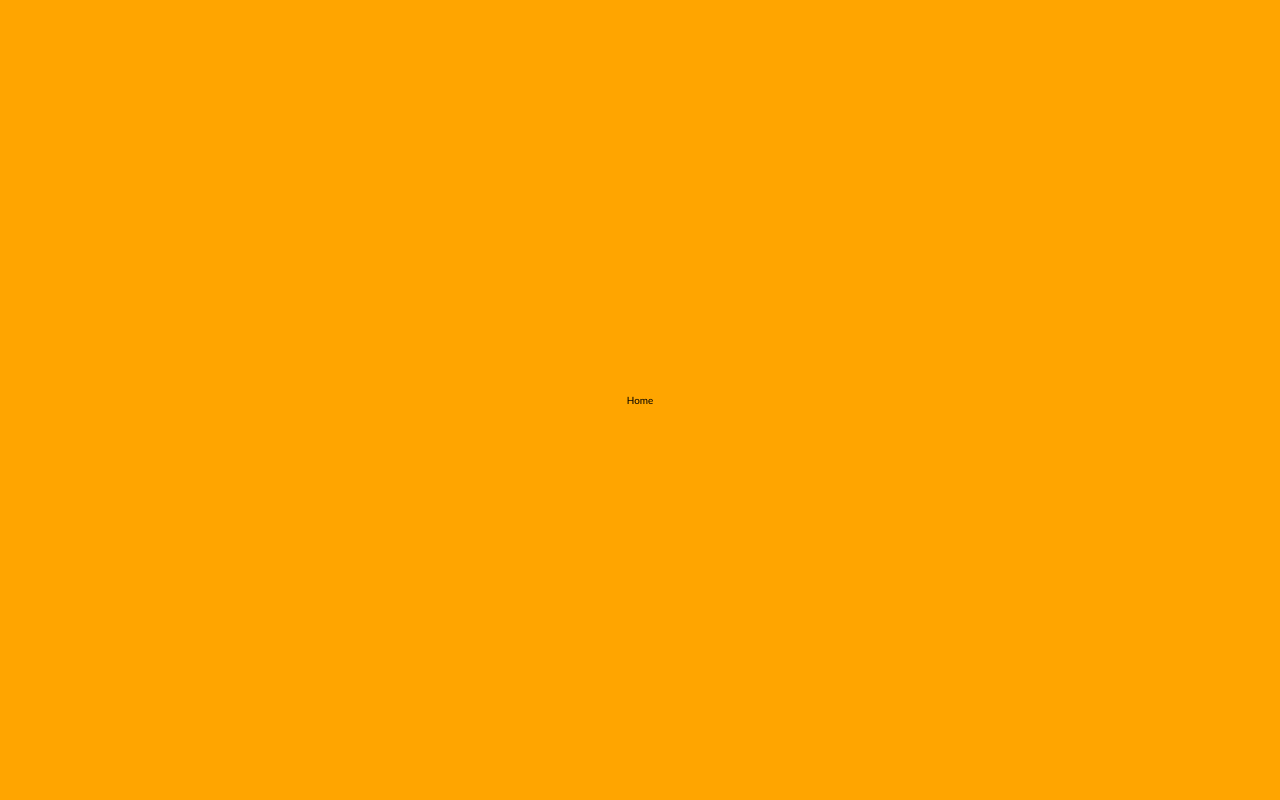
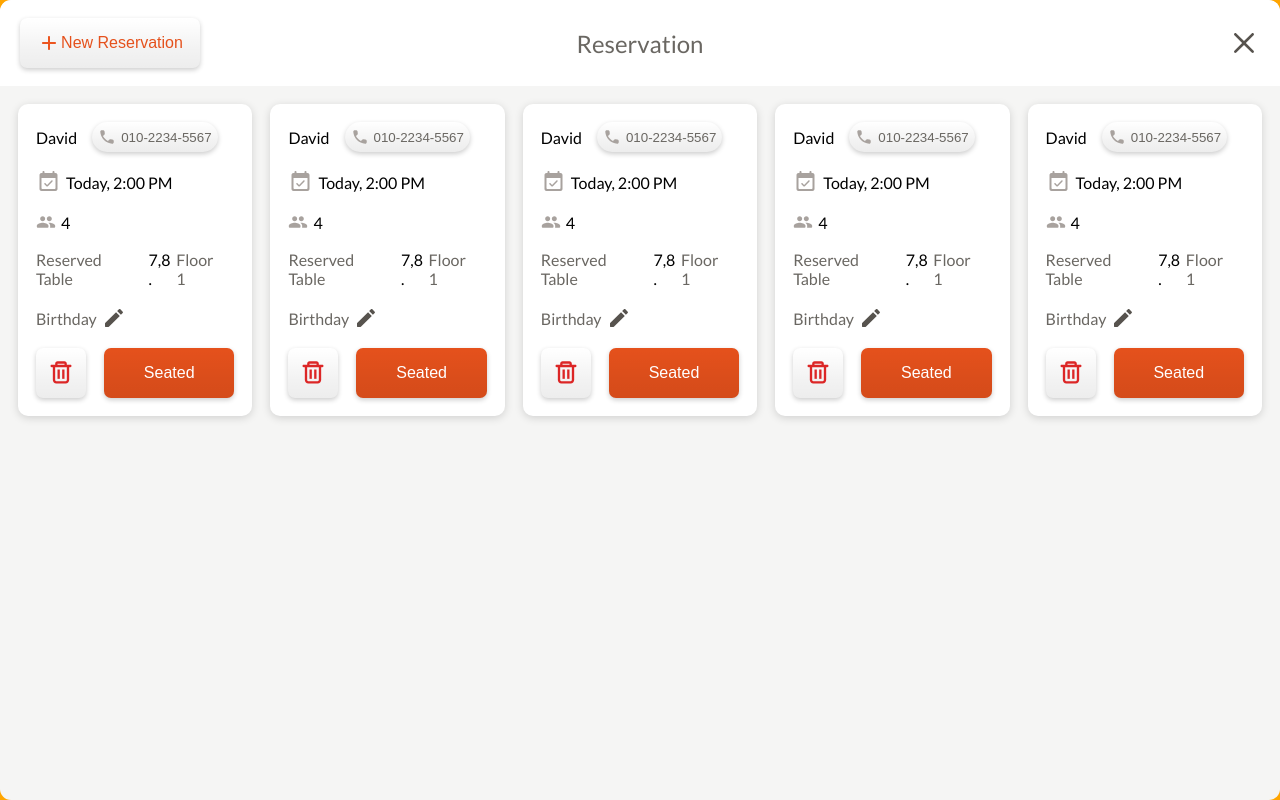
Before and after one commit to TaekyungAn/task_reservation, a React (Create React App) app: page / in a window 1280 px wide. Built offline with nearby package versions, Linux system fonts and the light colour scheme.

Commit message:
style: 카드 컴포넌트 시험

```diff
--- a/src/pages/Home.tsx
+++ b/src/pages/Home.tsx
@@ -1,5 +1,38 @@
+import styled from "styled-components";
+import Header from "../components/Home/Header";
+import Card from "../components/Home/Card";
+
+const HomeContainer = styled.header`
+  background-color: ${(props) => props.theme.gray.home_background};
+  width: 100%;
+  height: 100%;
+  min-height: 30rem;
+  border-radius: 1.1rem;
+  overflow: scroll;
+`;
+
+const Cards = styled.div`
+  display: grid;
+  grid-template-columns: repeat(auto-fit, minmax(20rem, 1fr));
+  grid-auto-rows: minmax(20rem, auto);
+  gap: 1.8rem;
+
+  padding: 1.8rem;
+`;
+
 function Home() {
-  return <div className="Home">Home</div>;
+  return (
+    <HomeContainer>
+      <Header />
+      <Cards>
+        <Card />
+        <Card />
+        <Card />
+        <Card />
+        <Card />
+      </Cards>
+    </HomeContainer>
+  );
 }
 
 export default Home;
```
